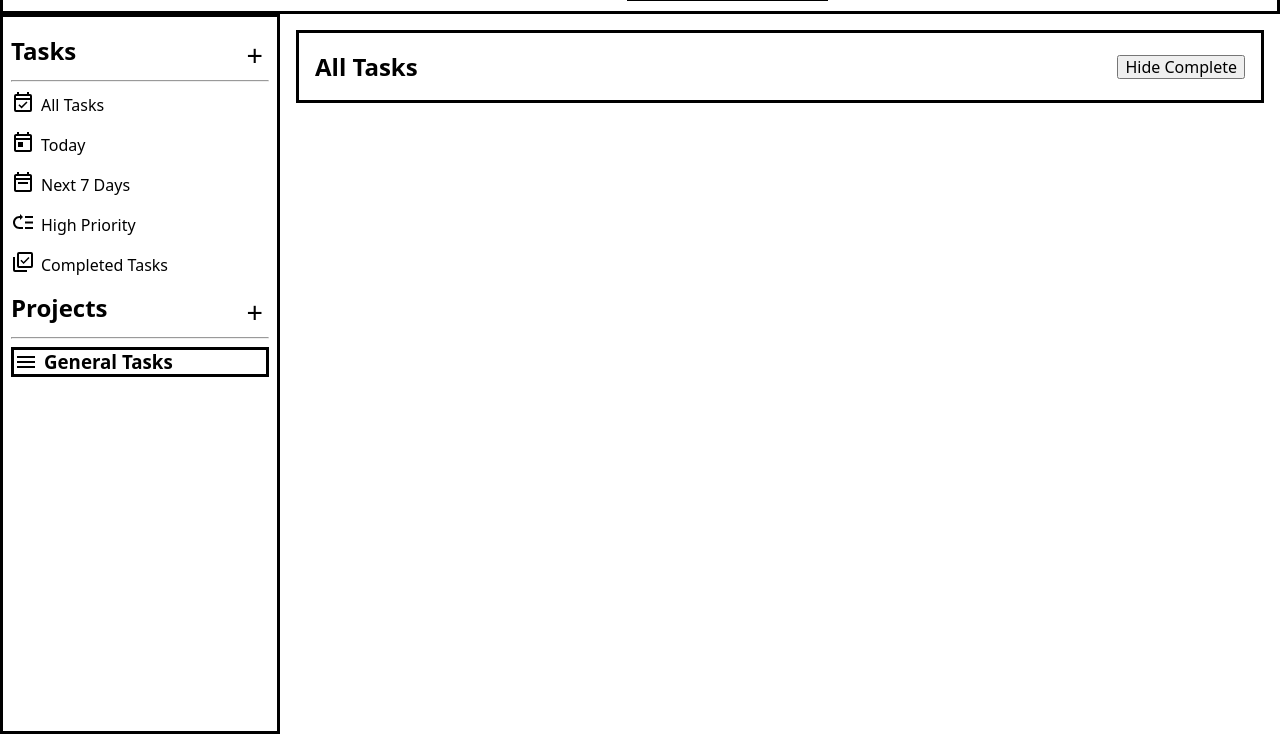
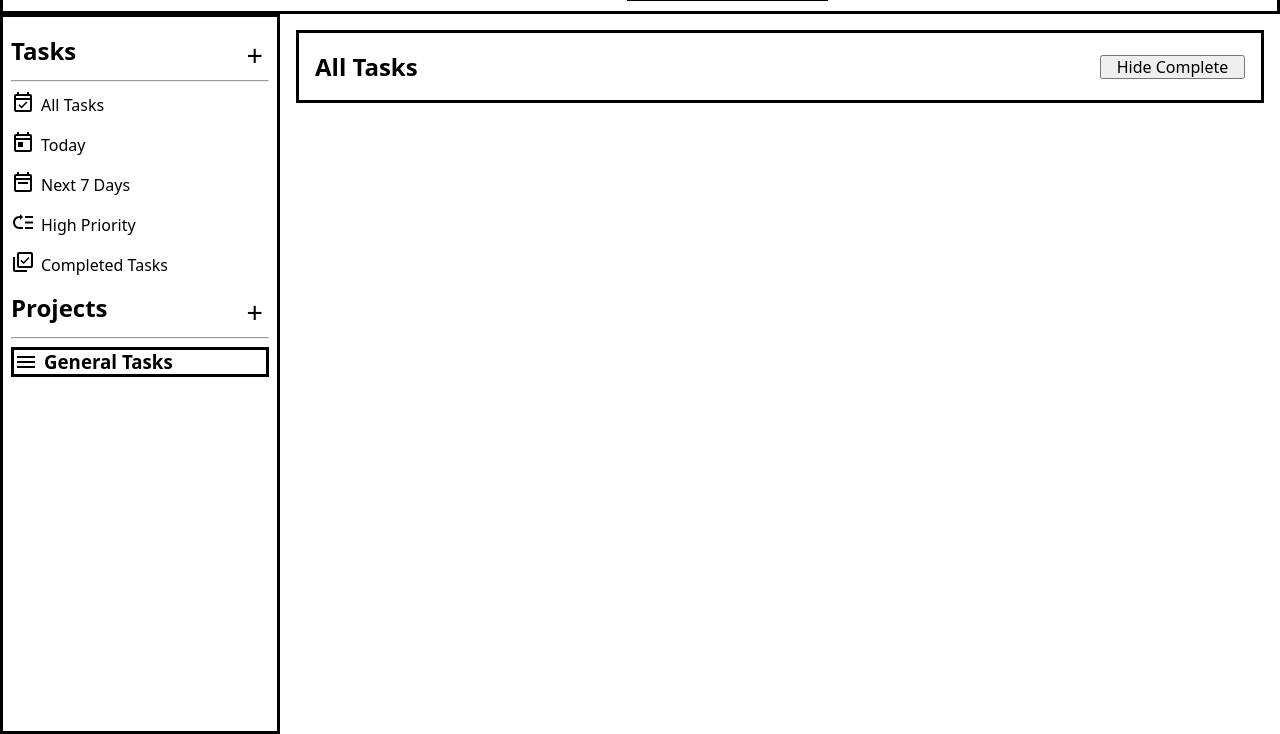
Before and after one commit to EmbryonicDev/todo-list, a website built with webpack: page dist/index.html in a window 1280 px wide. Shown: the part 66-800 px from the top of the page. Built offline with nearby package versions, Linux system fonts and the light colour scheme.

Commit message:
Increase hideComplete btn width

```diff
--- a/src/styles/style.css
+++ b/src/styles/style.css
@@ -127,6 +127,10 @@ padding: 0 16px;
 border: var(--tempBorder);
 }
 
+#hideComplete {
+  width: 145px;
+}
+
 #activeTitleDiv,
 .taskWrap {
   margin: 16px 16px 0;
```
